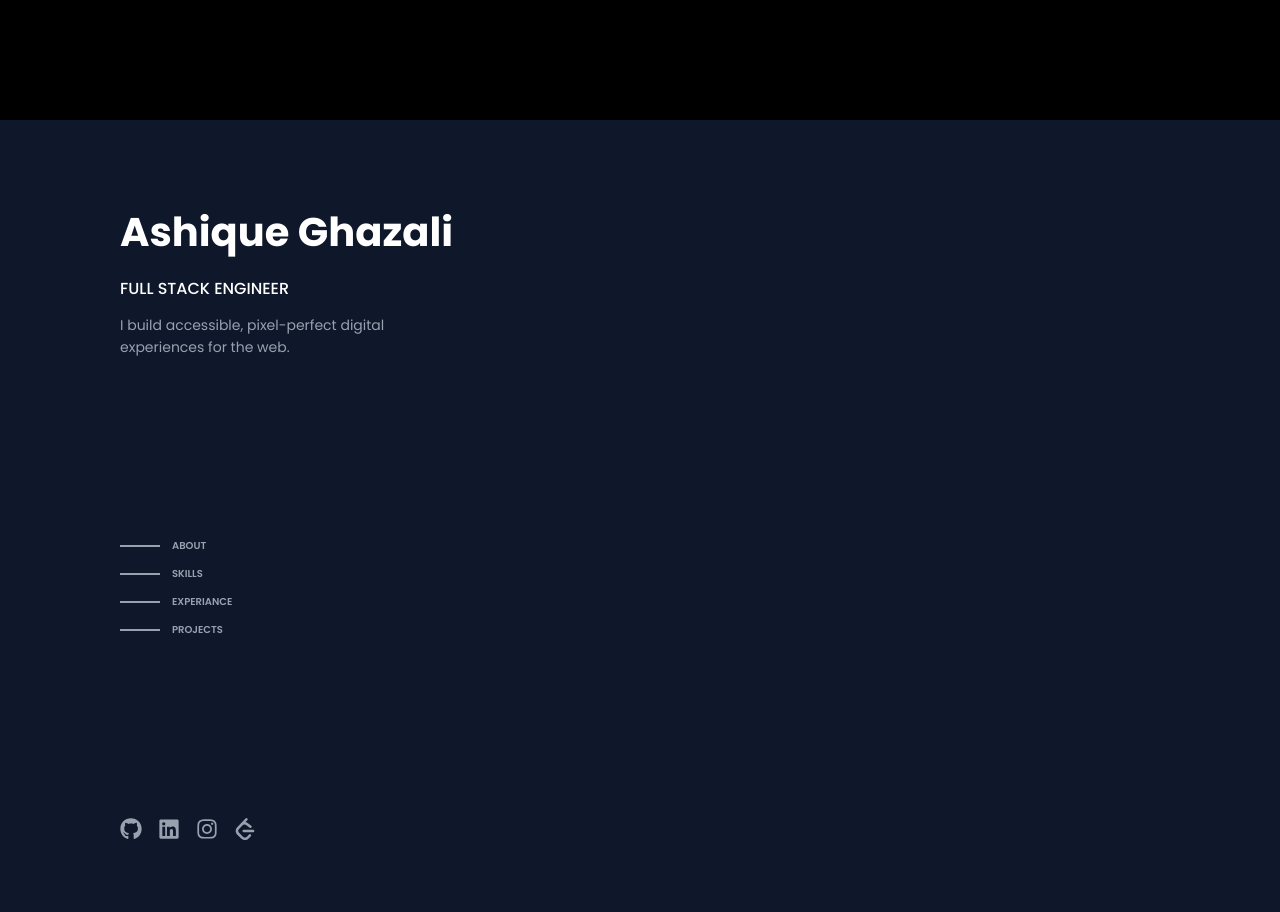
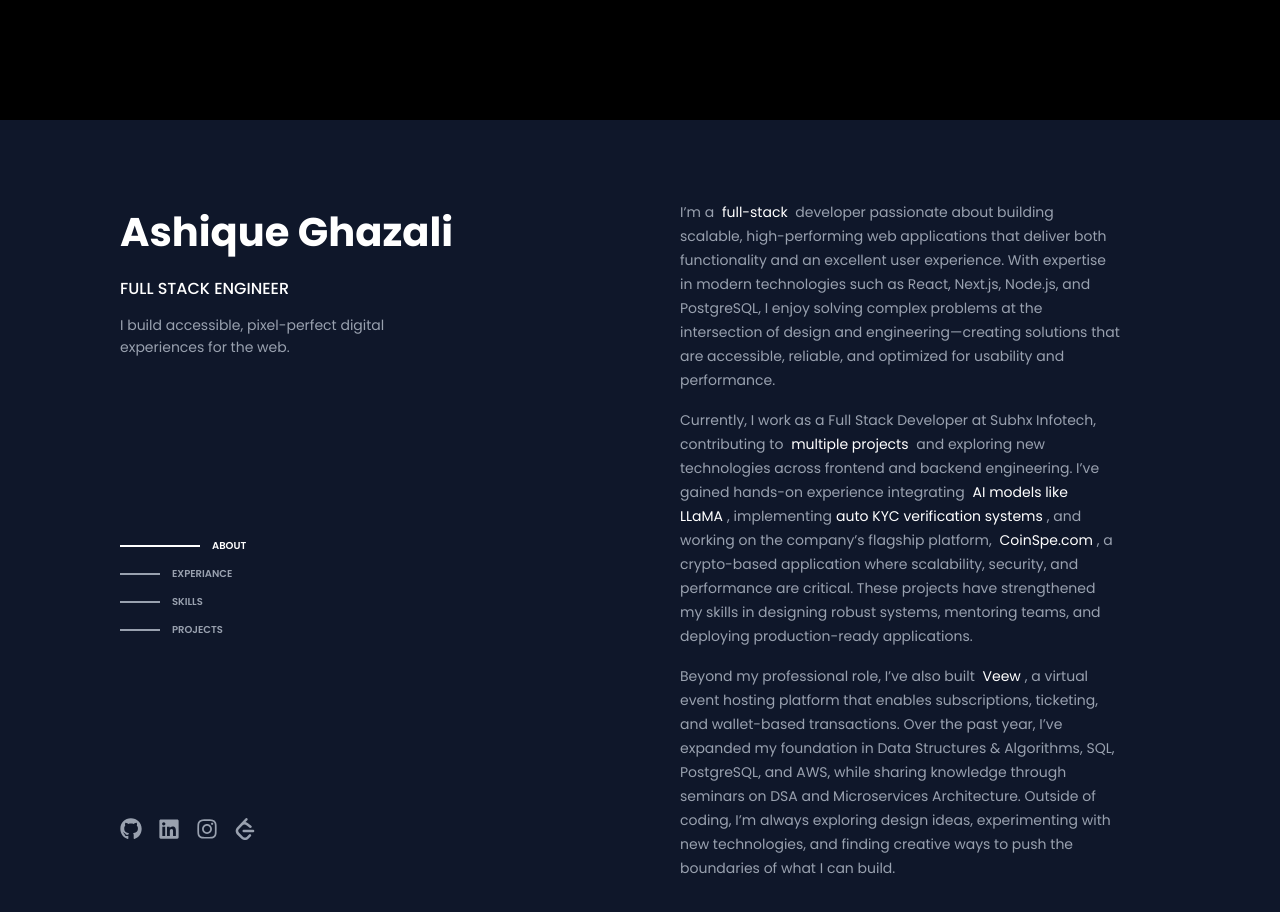
Before and after one commit to AshiqueGhazali/portfolio-next, a Next.js app: page / in a window 1280 px wide. Shown: the part 680-1592 px from the top of the page. Built offline with nearby package versions, Linux system fonts and the light colour scheme.

Commit message:
changes done

```diff
--- /dev/null
+++ b/src/app/components/About.tsx
@@ -0,0 +1,47 @@
+import React from "react";
+
+const About = () => {
+  return (
+    <div id="about" className="">
+      <p className="text-gray-400 text-[14px] leading-6">
+        I’m a <span className="text-white px-1">full-stack</span> developer
+        passionate about building scalable, high-performing web applications
+        that deliver both functionality and an excellent user experience. With
+        expertise in modern technologies such as React, Next.js, Node.js, and
+        PostgreSQL, I enjoy solving complex problems at the intersection of
+        design and engineering—creating solutions that are accessible, reliable,
+        and optimized for usability and performance.
+      </p>
+
+      <p className="text-gray-400 text-[14px] leading-6 mt-4">
+        Currently, I work as a Full Stack Developer at Subhx Infotech,
+        contributing to{" "}
+        <span className="text-white px-1">multiple projects</span> and exploring
+        new technologies across frontend and backend engineering. I’ve gained
+        hands-on experience integrating{" "}
+        <span className="text-white px-1">AI models like LLaMA</span>,
+        implementing
+        <span className="text-white px-1">auto KYC verification systems</span>,
+        and working on the company’s flagship platform,{" "}
+        <span className="text-white px-1">CoinSpe.com</span>, a crypto-based
+        application where scalability, security, and performance are critical.
+        These projects have strengthened my skills in designing robust systems,
+        mentoring teams, and deploying production-ready applications.
+      </p>
+
+      <p className="text-gray-400 text-[14px] leading-6 mt-4">
+        Beyond my professional role, I’ve also built{" "}
+        <span className="text-white px-1">Veew</span>, a virtual event hosting
+        platform that enables subscriptions, ticketing, and wallet-based
+        transactions. Over the past year, I’ve expanded my foundation in Data
+        Structures & Algorithms, SQL, PostgreSQL, and AWS, while sharing
+        knowledge through seminars on DSA and Microservices Architecture.
+        Outside of coding, I’m always exploring design ideas, experimenting with
+        new technologies, and finding creative ways to push the boundaries of
+        what I can build.
+      </p>
+    </div>
+  );
+};
+
+export default About;
--- /dev/null
+++ b/src/app/components/DetailsSection.tsx
@@ -0,0 +1,13 @@
+import React from "react";
+import About from "./About";
+
+const DetailsSection = () => {
+  return (
+    <div className="max-h-[100vh] lg:px-10 overflow-auto transition-all duration-300 scrollbar-hide">
+      <div className="w-full h-10 lg:h-20" />
+      <About />
+    </div>
+  );
+};
+
+export default DetailsSection;
--- a/src/app/components/SectionOne.tsx
+++ b/src/app/components/SectionOne.tsx
@@ -1,53 +1,156 @@
+// import Link from "next/link";
+// import React from "react";
+// import { FaGithub, FaInstagram, FaLinkedin } from "react-icons/fa";
+// import { SiLeetcode } from "react-icons/si";
+
+// const SectionOne = () => {
+//   const navLinks = [
+//     { name: "About", href: "#about" },
+//     { name: "Experiance", href: "#experiance" },
+//     { name: "Skills", href: "#skills" },
+//     { name: "Projects", href: "#projects" },
+//   ];
+
+//   const linkClass = `hover:text-[#FFFFFF] cursor-pointer`;
+//   return (
+//     <div className="py-20 hidden lg:flex flex-col justify-between">
+//       <div className="flex gap-3 flex-col">
+//         <p className="font-bold text-[40px] text-[#FFFFFF]">Ashique Ghazali</p>
+//         <p className="text-[16px] font-medium">FULL STACK ENGINEER</p>
+//         <p className="text-[14px] font-normal text-gray-400">
+//           I build accessible, pixel-perfect digital <br /> experiences for the
+//           web.
+//         </p>
+//       </div>
+//       <div className="flex flex-col gap-3">
+//         {navLinks.map((link, index) => (
+//           <Link
+//             href={link.href}
+//             key={index}
+//             className={`flex gap-3 cursor-pointer transition-all items-center group`}
+//           >
+//             <div
+//               className={`bg-gray-400 h-[2px] group-hover:w-20 transition-all duration-500 group-hover:bg-[#FFFFFF] w-10`}
+//             ></div>
+//             <p className="font-semibold uppercase text-[10px] text-gray-400 group-hover:text-[#FFFFFF]">
+//               {link.name}
+//             </p>
+//           </Link>
+//         ))}
+//       </div>
+//       <div className="flex gap-4 text-[22px] text-gray-400 items-center">
+//         <Link href={"#"} target="_blank" className={`${linkClass}`}>
+//           <FaGithub />
+//         </Link>
+//         <Link href={"#"} target="_blank" className={`${linkClass}`}>
+//           <FaLinkedin />
+//         </Link>
+//         <Link href={"#"} target="_blank" className={`${linkClass}`}>
+//           <FaInstagram />
+//         </Link>
+//         <Link href={"#"} target="_blank" className={`${linkClass}`}>
+//           <SiLeetcode />
+//         </Link>
+//       </div>
+//     </div>
+//   );
+// };
+
+// export default SectionOne;
+
+"use client";
 import Link from "next/link";
-import React from "react";
+import React, { useEffect, useState } from "react";
 import { FaGithub, FaInstagram, FaLinkedin } from "react-icons/fa";
 import { SiLeetcode } from "react-icons/si";
 
 const SectionOne = () => {
   const navLinks = [
     { name: "About", href: "#about" },
+    { name: "Experiance", href: "#experiance" },
     { name: "Skills", href: "#skills" },
-    { name: "Experiance", href: "#experiance" },
     { name: "Projects", href: "#projects" },
   ];
 
-  const linkClass = `hover:text-[#FFFFFF] cursor-pointer`;
+  const [activeSection, setActiveSection] = useState("");
+
+  useEffect(() => {
+    const handleObserver = (entries:any) => {
+      entries.forEach((entry:any) => {
+        if (entry.isIntersecting) {
+          setActiveSection(entry.target.id);
+        }
+      });
+    };
+
+    const observer = new IntersectionObserver(handleObserver, {
+      root: null,
+      threshold: 0.4, // section is considered active if 40% is visible
+    });
+
+    navLinks.forEach((link) => {
+      const section = document.querySelector(link.href);
+      if (section) observer.observe(section);
+    });
+
+    return () => {
+      navLinks.forEach((link) => {
+        const section = document.querySelector(link.href);
+        if (section) observer.unobserve(section);
+      });
+    };
+  }, []);
+
   return (
     <div className="py-20 hidden lg:flex flex-col justify-between">
+      {/* Profile Info */}
       <div className="flex gap-3 flex-col">
         <p className="font-bold text-[40px] text-[#FFFFFF]">Ashique Ghazali</p>
         <p className="text-[16px] font-medium">FULL STACK ENGINEER</p>
         <p className="text-[14px] font-normal text-gray-400">
-          I build accessible, pixel-perfect digital <br /> experiences for the
-          web.
+          I build accessible, pixel-perfect digital <br /> experiences for the web.
         </p>
       </div>
+
+      {/* Nav Links */}
       <div className="flex flex-col gap-3">
-        {navLinks.map((link, index) => (
-          <div
+        {navLinks.map((link, index) => {
+          const isActive = activeSection === link.href.replace("#", "");
+          return (
+            <Link
+              href={link.href}
               key={index}
               className={`flex gap-3 cursor-pointer transition-all items-center group`}
             >
               <div
-              className={`bg-gray-400 h-[2px] group-hover:w-20 transition-all duration-500 group-hover:bg-[#FFFFFF] w-10`}
+                className={`h-[2px] transition-all duration-500 w-10
+                  ${isActive ? "w-20 bg-white" : "bg-gray-400 group-hover:w-20 group-hover:bg-white"}
+                `}
               ></div>
-            <p className="font-semibold uppercase text-[10px] text-gray-400 group-hover:text-[#FFFFFF]">
+              <p
+                className={`font-semibold uppercase text-[10px] transition-colors
+                  ${isActive ? "text-white" : "text-gray-400 group-hover:text-white"}
+                `}
+              >
                 {link.name}
               </p>
+            </Link>
+          );
+        })}
       </div>
-        ))}
-      </div>
+
+      {/* Social Links */}
       <div className="flex gap-4 text-[22px] text-gray-400 items-center">
-        <Link href={"#"} target="_blank" className={`${linkClass}`}>
+        <Link href={"#"} target="_blank" className="hover:text-white">
           <FaGithub />
         </Link>
-        <Link href={"#"} target="_blank" className={`${linkClass}`}>
+        <Link href={"#"} target="_blank" className="hover:text-white">
           <FaLinkedin />
         </Link>
-        <Link href={"#"} target="_blank" className={`${linkClass}`}>
+        <Link href={"#"} target="_blank" className="hover:text-white">
           <FaInstagram />
         </Link>
-        <Link href={"#"} target="_blank" className={`${linkClass}`}>
+        <Link href={"#"} target="_blank" className="hover:text-white">
           <SiLeetcode />
         </Link>
       </div>
--- a/src/app/globals.css
+++ b/src/app/globals.css
@@ -171,3 +171,13 @@
 .custom-scrollbar::-webkit-scrollbar-thumb:hover {
   background: var(--secondary);
 }
+
+
+.scrollbar-hide::-webkit-scrollbar {
+  display: none;
+}
+
+.scrollbar-hide {
+  -ms-overflow-style: none;  /* IE and Edge */
+  scrollbar-width: none;  /* Firefox */
+}
--- a/src/app/page.tsx
+++ b/src/app/page.tsx
@@ -4,6 +4,7 @@
 import Skills from "./components/Skills";
 import HeroCursor from "./components/HeroCursor";
 import SectionOne from "./components/SectionOne";
+import DetailsSection from "./components/DetailsSection";
 
 const page = () => {
   return (
@@ -16,6 +17,7 @@
         {/* bg-[#0c0a09] */}
         {/* <Skills/> */}
         <SectionOne/>
+        <DetailsSection/>
       </div>
     </div>
   );
```
Also changed, not shown: public/robots.txt (deleted), 2 other files (tests, documents, lock files or other folders). Lines whose indentation alone changed are shown as unchanged.
